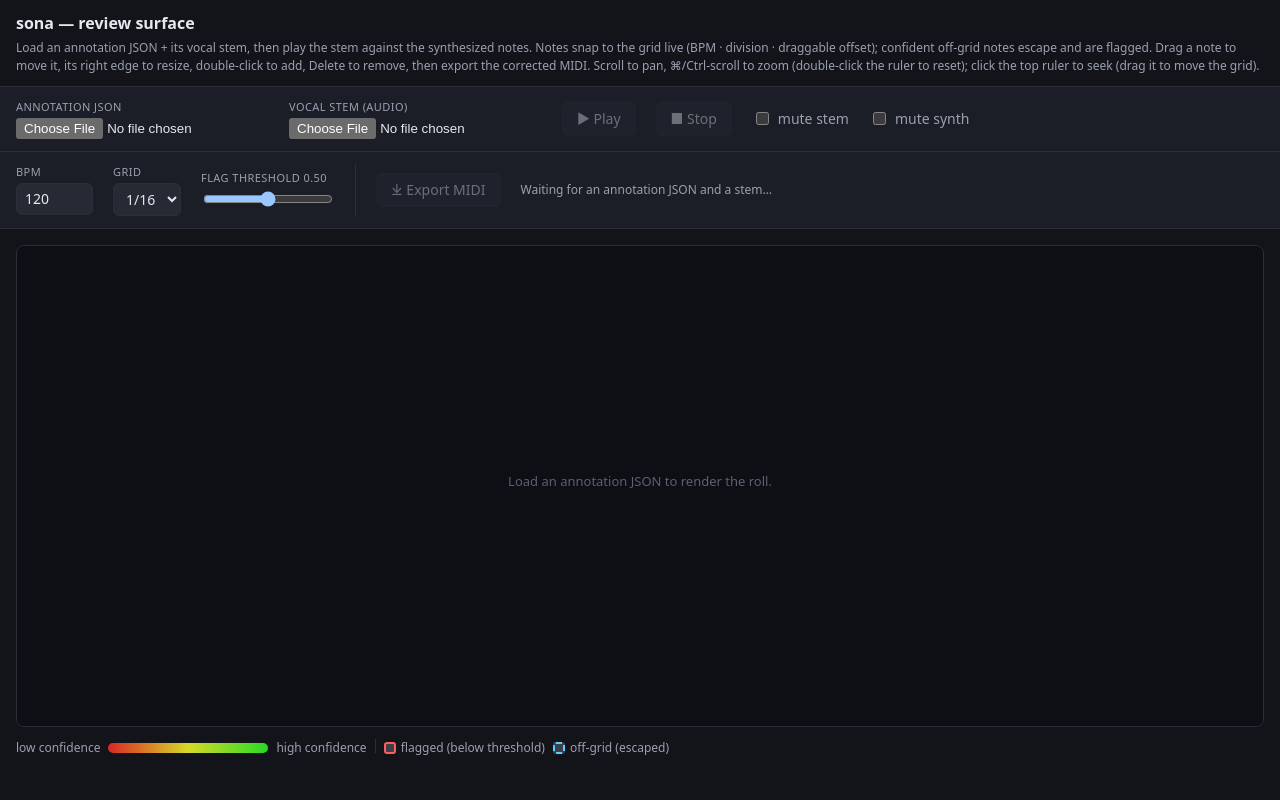
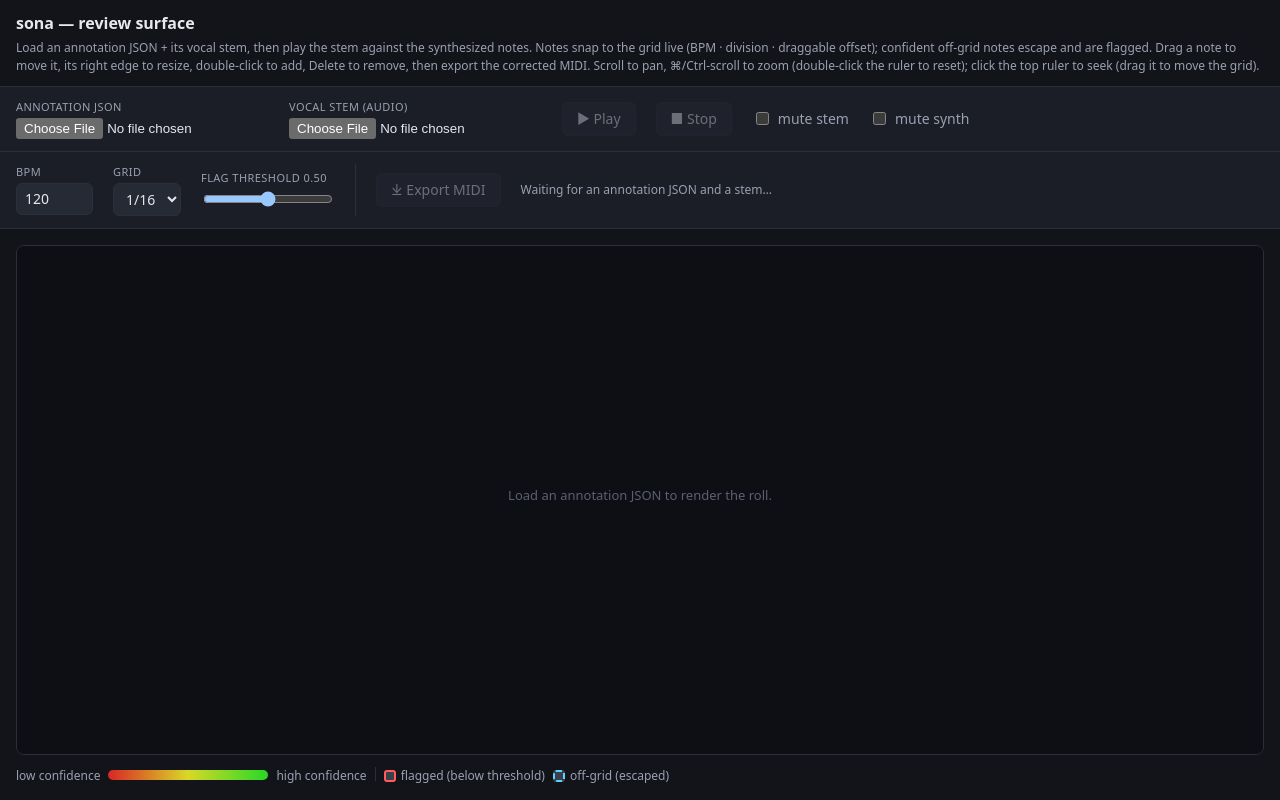
Before and after one commit to sweeneyngo/sona, a website built with Vite: page web/index.html in a window 1280 px wide. Built offline with nearby package versions, Linux system fonts and the light colour scheme.

Commit message:
Make the piano roll fill the viewport height
The roll was a fixed 480px, which cramped wide vocal ranges. Lay the page out
as a flex column (body → header + toolbars + main) so <main> and the roll-wrap
grow to fill the window, and absolute-fill the canvas inside the wrap — a canvas
ignores height:100% and falls back to its intrinsic attribute height, so pinning
it with position:absolute; inset:0 is what actually makes it track the wrap.

The pitch axis already fits all notes (min..max ± 3 semitones); a taller roll
just gives each semitone row more room. Grows/shrinks live with the window via
the existing resize → rebuild handler. CSS only — no logic changed.

```diff
--- a/web/index.html
+++ b/web/index.html
@@ -22,6 +22,10 @@
         font: 14px/1.45 system-ui, -apple-system, Segoe UI, Roboto, sans-serif;
         background: var(--bg);
         color: var(--ink);
+        /* Fill the viewport so the roll can take all the height that's left. */
+        display: flex;
+        flex-direction: column;
+        min-height: 100vh;
       }
       header {
         padding: 12px 16px;
@@ -110,6 +114,11 @@
       }
       main {
         padding: 16px;
+        /* Grow to fill the viewport; min-height:0 lets the roll actually shrink. */
+        flex: 1 1 auto;
+        display: flex;
+        flex-direction: column;
+        min-height: 0;
       }
       .roll-wrap {
         position: relative;
@@ -117,11 +126,18 @@
         border-radius: 8px;
         overflow: hidden;
         background: #0d0f14;
+        /* Take all the space left in <main> above the legend, with a floor. */
+        flex: 1 1 auto;
+        min-height: 320px;
       }
       #roll {
         display: block;
+        /* Absolute-fill the wrap: a canvas ignores height:100% and falls back to
+           its intrinsic (attribute) height, so pin it to the box instead. */
+        position: absolute;
+        inset: 0;
         width: 100%;
-        height: 480px;
+        height: 100%;
       }
       #tooltip {
         position: absolute;
```
